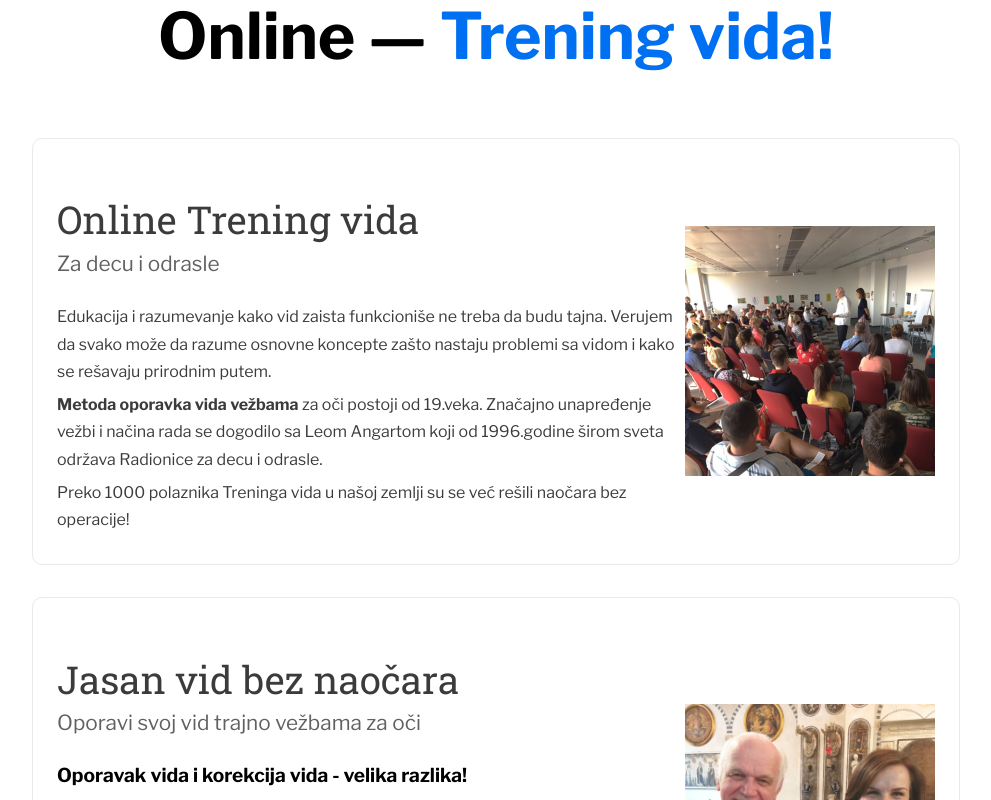
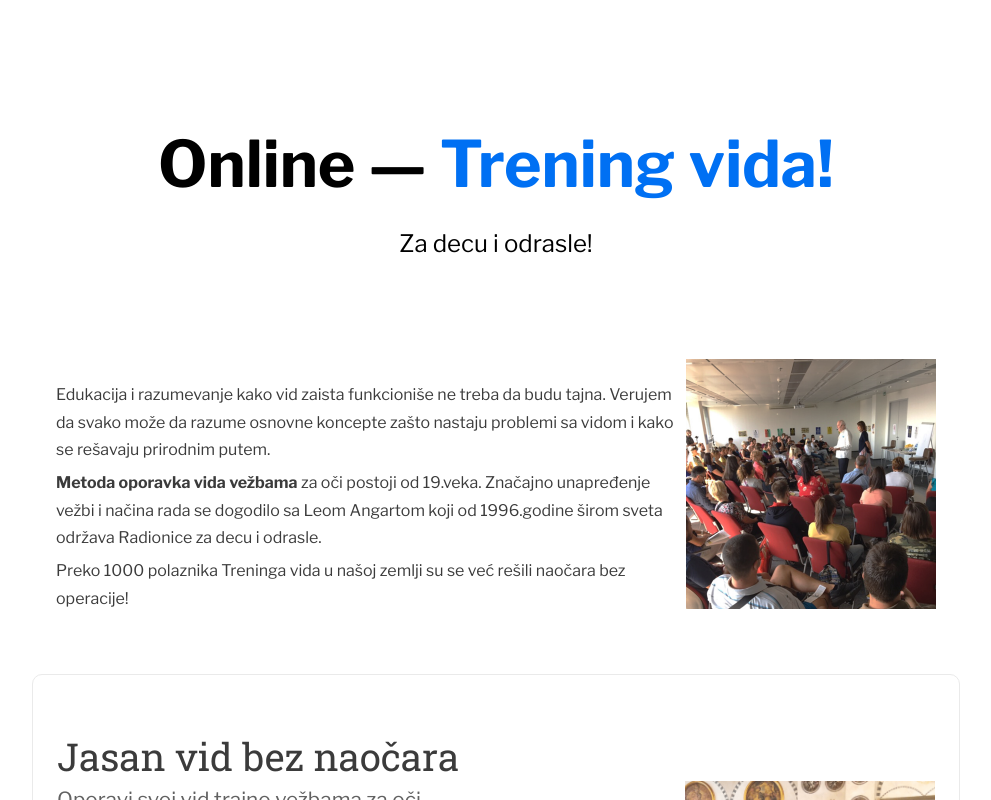
Before and after one commit to marijanbrvar/treningvida-online, a Next.js app: page / in a window 1280 px wide. Shown: the top 800 px of the page, without its empty margins (144-1135 px from the left). Built offline with nearby package versions, Linux system fonts and the light colour scheme.

Commit message:
Seeting header title

```diff
--- a/comp/Footer.js
+++ /dev/null
@@ -1,11 +0,0 @@
-import styles from "../styles/Home.module.css";
-
-const Footer = () => {
-  return (
-    <footer className={styles.footer}>
-      <p>&copy; treningvida.com 2021</p>
-    </footer>
-  )
-}
-
-export default Footer
--- a/comp/Navbar.js
+++ /dev/null
@@ -1,13 +0,0 @@
-const Navbar = () => {
-  return (
-    <header>
-      <nav>
-        <div className="logo">
-          <h1>Online — Trening vida</h1>
-        </div>
-      </nav>
-    </header>
-  );
-};
-
-export default Navbar;
--- a/data/01_online-trening-vida.md
+++ b/data/01_online-trening-vida.md
@@ -1,7 +1,6 @@
 ---
-id: 1
-title: Online Trening vida
-tagline: Za decu i odrasle
+title:
+tagline:
 image: /img/radionica.png
 alt: radionica — trening vida
 action:
--- a/data/02_jasan-vid-bez-naocara.md
+++ b/data/02_jasan-vid-bez-naocara.md
@@ -1,5 +1,4 @@
 ---
-id: 2
 title: Jasan vid bez naočara
 tagline: Oporavi svoj vid trajno vežbama za oči
 image: /img/gandl.png
--- a/data/03_za-koga-je-trenng-vida.md
+++ b/data/03_za-koga-je-trenng-vida.md
@@ -1,5 +1,4 @@
 ---
-id: 3
 title: Za koga je online Trening vida?
 tagline: Ko su učesnici?
 image: /img/fands.png
--- a/data/04_agenda.md
+++ b/data/04_agenda.md
@@ -1,5 +1,4 @@
 ---
-id: 4
 title: Agenda
 tagline: Šta online Trening vida obuhvata?
 image: /img/infog.png
--- a/data/05_prijava.md
+++ b/data/05_prijava.md
@@ -1,5 +1,4 @@
 ---
-id: 5
 title: Prijava
 tagline: Šta online Trening vida obuhvata?
 image: /img/box.png
--- a/pages/index.js
+++ b/pages/index.js
@@ -4,8 +4,6 @@ import fs from "fs";
 import matter from "gray-matter";
 import marked from "marked";
 import styles from "../styles/Home.module.css";
-import Navbar from "../comp/Navbar";
-import Footer from "../comp/Footer";
 import Image from "next/image";
 
 export default function Index({ title, description, content }) {
@@ -19,9 +17,10 @@ export default function Index({ title, description, content }) {
         <title>{title}</title>
       </Head>
       <main className="main">
-        <header>
-          <h1 className={styles.title}>Online — <a href="#">Trening vida!</a></h1>
-        </header>
+        <h1 className={styles.title}>
+          Online — <a href="#">Trening vida!</a>
+        </h1>
+        <p className={styles.description}>Za decu i odrasle!</p>
         <div className={styles.grid}>
           {articles.slice(0, 4).map((article, i) => (
             <section key={i} className={styles.card}>
@@ -45,7 +44,9 @@ export default function Index({ title, description, content }) {
           ))}
         </div>
       </main>
-      <Footer />
+      <footer className={styles.footer}>
+        <p>&copy; treningvida.com 2021</p>
+      </footer>
     </div>
   );
 }
--- a/styles/Home.module.css
+++ b/styles/Home.module.css
@@ -14,6 +14,10 @@
   flex-direction: column;
   justify-content: center;
   align-items: center;
+}
+.grid > section:first-of-type {
+  border: none!important;
+  /* background-color: magenta; */
 }
 
 .footer {
@@ -47,7 +51,7 @@
 }
 
 .title {
-  margin: 0;
+  margin: 2em 0 0 0;
   line-height: 1.15;
   font-size: 4rem;
 }
@@ -70,7 +74,6 @@
   max-width: 960px;
   margin-top: 3rem;
 }
-
 .card {
   margin: 1rem;
   flex-basis: 100%;
```
